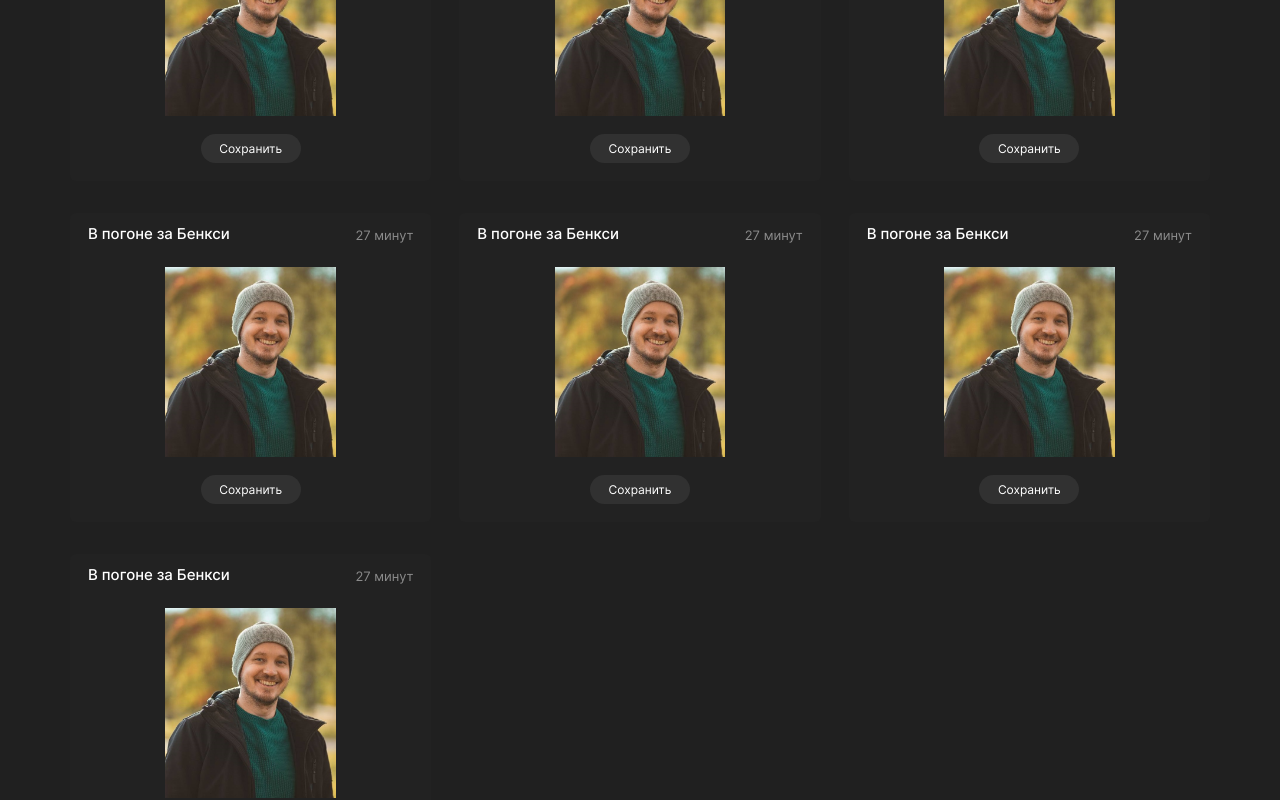
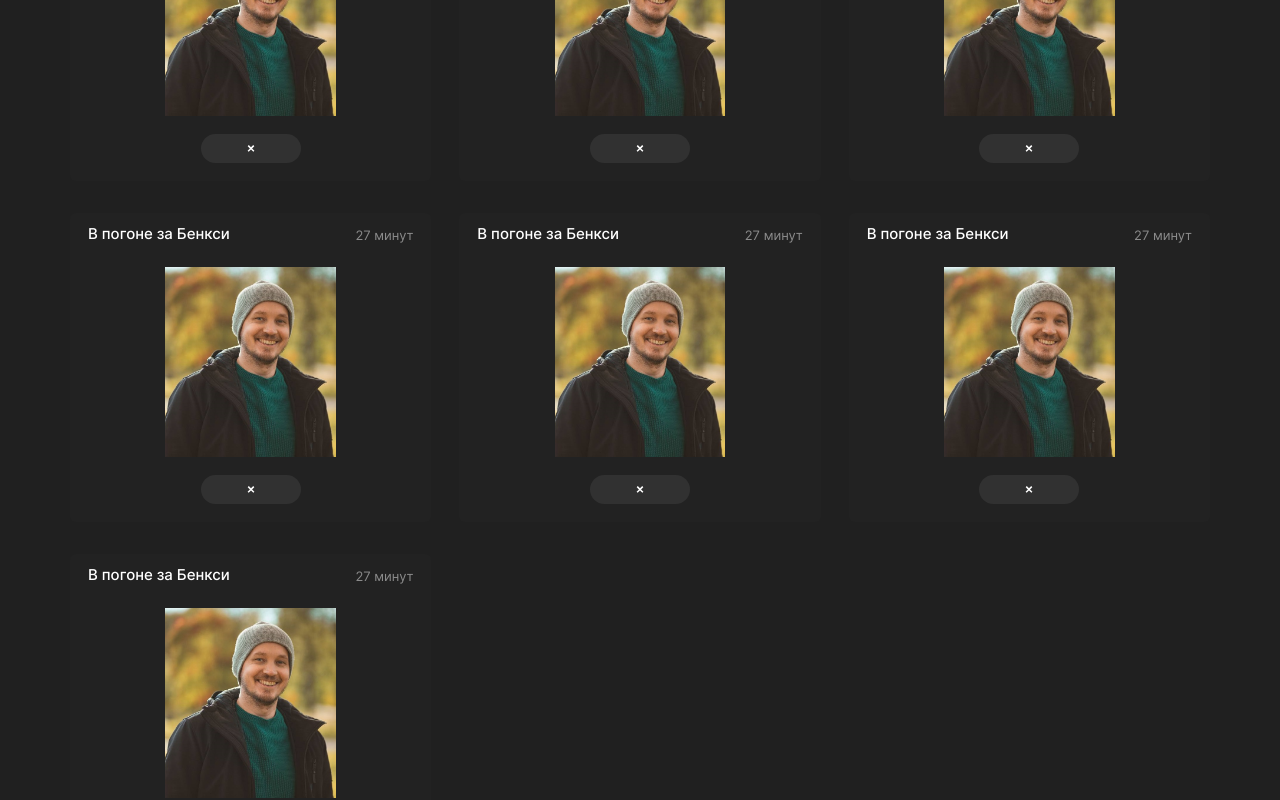
Before and after one commit to BJuice1984/movies-explorer-frontend, a React (Create React App) app: page /saved-movies in a window 1280 px wide. Shown: the part 500-1300 px from the top of the page. Built offline with nearby package versions, Linux system fonts and the light colour scheme.

Commit message:
refr/Добавить пропс изменения кнопки в MoviesCard.js

```diff
--- a/src/components/App/App.js
+++ b/src/components/App/App.js
@@ -24,8 +24,11 @@ function App() {
               element={<Profile
               isUserName={'Катерина'}
               isUserEmail={'Kate@'}/>} />
-            <Route path="movies" element={<Movies />} />
-            <Route path="saved-movies" element={<SavedMovies />} />
+            <Route path="movies"
+              element={<Movies
+              isPathMovies={true}/>} />
+            <Route path="saved-movies"
+              element={<SavedMovies />} />
             <Route path="*" element={<PageNotFound />} />
           </Routes>
         </div>
--- a/src/components/Movies/Movies.js
+++ b/src/components/Movies/Movies.js
@@ -5,13 +5,13 @@ import MoviesCardList from "../MoviesCardList/MoviesCardList";
 import Footer from "../Footer/Footer";
 import './Movies.css'
 
-function Movies() {
+function Movies({ isPathMovies }) {
 
   return(
     <main className="movies">
-      <Header isMainPage={false}/>
+      <Header isMainPage={false} />
       <SearchForm />
-      <MoviesCardList />
+      <MoviesCardList onPathMovies={isPathMovies} />
       <Footer />
     </main>
   )
--- a/src/components/MoviesCard/MoviesCard.css
+++ b/src/components/MoviesCard/MoviesCard.css
@@ -85,6 +85,12 @@
   cursor: pointer;
 }
 
+.element__like-button_type_delete {
+  background-image: url('../../images/card_delete_btn.svg');
+  background-repeat: no-repeat;
+  background-position: center;
+}
+
 @media screen and (min-width: 768px) {
   .element__like-button {
     margin: 18px;
--- a/src/components/MoviesCard/MoviesCard.js
+++ b/src/components/MoviesCard/MoviesCard.js
@@ -2,14 +2,14 @@ import React from "react";
 import './MoviesCard.css';
 import moviePic from '../../images/student-photo.jpg'
 
-function MoviesCard() {
+function MoviesCard( {onPathMovies} ) {
 
   return(
     <article className="element">
       <h2 className="element__title">В погоне за Бенкси</h2>
       <p className="element__duration">27 минут</p>
       <img className="element__pic" src={moviePic} alt="Картинка постер фильма"></img>
-      <button className="element__like-button" type="button" aria-label="Сохранить">Сохранить</button>
+      <button className={`element__like-button ${!onPathMovies ? 'element__like-button_type_delete' : ''}`} type="button" aria-label="Сохранить">{!onPathMovies ? '' : 'Сохранить'}</button>
     </article>
   )
 }
--- a/src/components/MoviesCardList/MoviesCardList.js
+++ b/src/components/MoviesCardList/MoviesCardList.js
@@ -2,18 +2,18 @@ import React from "react";
 import './MoviesCardList.css';
 import MoviesCard from "../MoviesCard/MoviesCard";
 
-function MoviesCardList() {
+function MoviesCardList({ onPathMovies }) {
 
   return(
     <section className="movie-card-list">
       <ul className="movie-card-list__items">
-        <MoviesCard />
-        <MoviesCard />
-        <MoviesCard />
-        <MoviesCard />
-        <MoviesCard />
-        <MoviesCard />
-        <MoviesCard />
+        <MoviesCard onPathMovies={onPathMovies} />
+        <MoviesCard onPathMovies={onPathMovies} />
+        <MoviesCard onPathMovies={onPathMovies} />
+        <MoviesCard onPathMovies={onPathMovies} />
+        <MoviesCard onPathMovies={onPathMovies} />
+        <MoviesCard onPathMovies={onPathMovies} />
+        <MoviesCard onPathMovies={onPathMovies} />
       </ul>
       <button className="movie-card-list__btn">Ещё</button>
     </section>
--- a/src/components/SavedMovies/SavedMovies.js
+++ b/src/components/SavedMovies/SavedMovies.js
@@ -6,14 +6,14 @@ import MoviesCardList from "../MoviesCardList/MoviesCardList";
 import Footer from "../Footer/Footer";
 import './SavedMovies.css'
 
-function SavedMovies() {
+function SavedMovies({ isPath }) {
 
   return(
     <main className="movies">
       <Header isMainPage={false}/>
       <BurgerMenu />
       <SearchForm />
-      <MoviesCardList />
+      <MoviesCardList onPath={isPath}/>
       <Footer />
     </main>
   )
```
Also changed, not shown: src/images/card_delete_btn.svg (added), src/images/card_saved_btn.svg (added).
